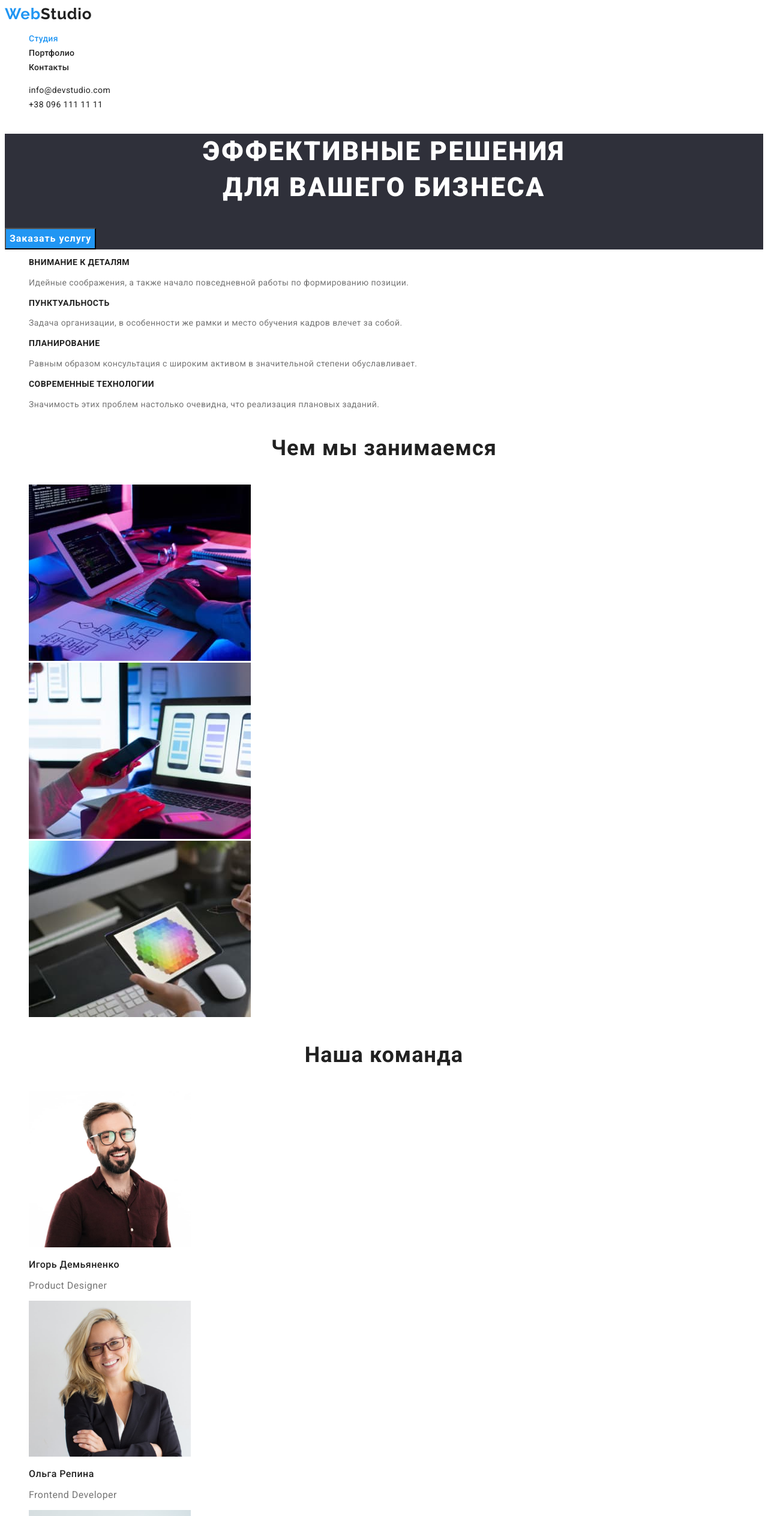
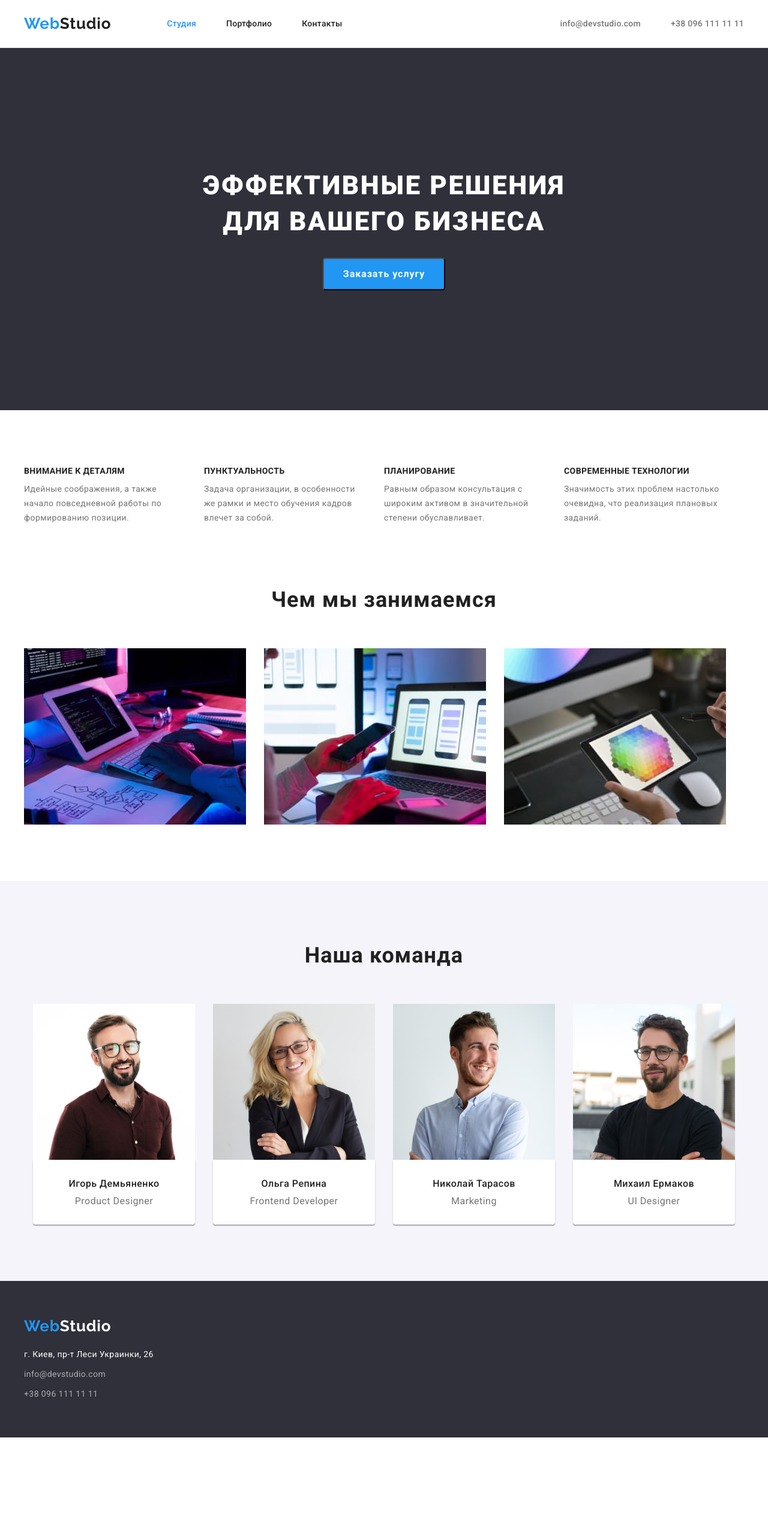
Before and after one commit to olenkasereda/goit-markup-hw-02, a plain HTML site: page index.html in a window 1280 px wide. Shown: the top 2528 px of the page at 60% size. After the commit the page ends 2397 px from the top, so only its background shows below. Drawn offline with nearby package versions, Linux system fonts and the light colour scheme.

Commit message:
version-2

```diff
--- a/css/styles.css
+++ b/css/styles.css
@@ -1,24 +1,73 @@
 :root {
-    --brand-color: #2196F3;
+  /* fonts */
+  --main-font: 'Roboto', sans-serif;
+  --secondary-font: 'Raleway', sans-serif;
+
+  /* text colors */
+  --brand-color: #2196f3;
   --text-color: #212121;
-    --accent-color:#FFFFFF;
-    --footer-color: #2F303A;
-    --button-accent: #F5F4FA;
-    --body-color:#757575;
+  --accent-color: #ffffff;
+  --accent-hover-color: #188ce8;
+  /* bg-colors */
+  --footer-color: #2f303a;
+  --button-accent: #f5f4fa;
+  --body-color: #757575;
+  --section-color: #f5f4fa;
 }
-
+h1,
+h2,
+h3,
+h4,
+h5,
+h6,
+p,
+ul {
+  margin: 0;
+  padding: 0;
+}
 body {
-    font-family: 'Roboto', sans-serif;
+  font-family: var(--main-font);
   font-size: 14px;
   color: var(--body-color);
 }
+img {
+  display: block;
+  max-width: 100%;
+  height: auto;
+}
+/*  */
 /* оформляем index.html */
+/*  */
+/* header */
+.header {
+  display: flex;
+  border-bottom: 1px solid #ececec;
+  align-items: center;
+  height: 80px;
+}
+
+.container {
+  display: flex;
+  width: 1200px;
+  /* padding-left: 15px;
+  padding-right: 15px; */
+  margin-left: auto;
+  margin-right: auto;
+}
+.nav-page {
+  display: flex;
+  align-items: center;
+}
+
+.nav .list + .list {
+  margin-left: 50px;
+}
+
 .brand {
-    font-family: 'Raleway', sans-serif;
+  font-family: var(--secondary-font);
   font-weight: 700;
   font-size: 26px;
   line-height: 1.2;
-    /* identical to box height */
   letter-spacing: 0.03em;
   text-decoration: none;
   color: var(--brand-color);
@@ -28,41 +77,61 @@ body {
   color: var(--brand-color);
 }
 .brand-web {
+  padding-top: 24px;
+  padding-bottom: 25px;
+  margin-right: 93px;
   color: var(--text-color);
 }
 .nav {
+  display: flex;
   font-weight: 500;
   line-height: 1.71;
   letter-spacing: 0.02em;
   list-style: none;
 }
 .nav-link {
+  padding-top: 32px;
+  padding-bottom: 32px;
   text-decoration: none;
   color: var(--text-color);
 }
 .nav-link:hover,
-.nav-link:focus
- {
+.nav-link:focus {
   color: var(--brand-color);
 }
-.nav-link.current{
+.nav-link.current {
   color: var(--brand-color);
 }
+
 .address {
+  display: flex;
+  align-items: center;
+  margin-left: auto;
+  font-family: var(--main-font);
   font-weight: 500;
   line-height: 1.71;
   letter-spacing: 0.02em;
   list-style: none;
 }
+.address .list + .list {
+  margin-left: 50px;
+}
 .address-link {
   text-decoration: none;
-    color: var(--text-color);
+  padding-top: 32px;
+  padding-bottom: 32px;
+  color: var(--body-color);
 }
 .address-link:hover,
 .address-link:focus {
   color: var(--brand-color);
 }
+
+/* title */
 .title {
+  padding-top: 200px;
+  padding-bottom: 200px;
+  text-align: center;
   background-color: var(--footer-color);
 }
 .title-text {
@@ -75,24 +144,41 @@ color: var(--text-color);
   color: var(--accent-color);
 }
 .title-button {
+  margin-top: 30px;
+  padding-bottom: 10px;
+  padding-top: 10px;
+  padding-left: 32px;
+  padding-right: 32px;
+  border-radius: 4px;
   font-weight: 700;
   font-size: 16px;
   line-height: 1.88;
   font-family: inherit;
   letter-spacing: 0.06em;
-    color: #FFFFFF;
+  color: #ffffff;
   background-color: var(--brand-color);
   cursor: pointer;
 }
 .title-button:hover,
 .title-button:focus {
   /* color: var(--accent-color); */
-    background-color: #188ce8;
+  background-color: var(--accent-hover-color);
+}
+
+/*    features    */
+.section {
+  padding-top: 94px;
+  padding-bottom: 94px;
 }
 .features {
+  display: flex;
+
   list-style-type: none;
   line-height: 1.71;
   letter-spacing: 0.03em;
+}
+.features .list + .list {
+  margin-left: 30px;
 }
 .features-text {
   font-weight: 700;
@@ -103,29 +189,65 @@ color: var(--text-color);
   color: var(--text-color);
 }
 .features-descr {
+  margin-top: 10px;
   line-height: 1.71;
   letter-spacing: 0.03em;
+  width: 270px;
 }
-.title-section
-{
+.title-section {
   font-weight: 700;
   font-size: 36px;
   line-height: 1.7;
   text-align: center;
   letter-spacing: 0.03em;
-    color:var(--text-color)
+  color: var(--text-color);
+}
+
+/*    work    */
+.work-page {
+  margin-bottom: 94px;
 }
 .work,
 .team {
+  display: flex;
+  margin-top: 50px;
+  justify-content: center;
+
   list-style-type: none;
 }
+.work .list + .list {
+  margin-left: 30px;
+}
+
+/*   team-page    */
+.team-page {
+  padding-top: 94px;
+  padding-bottom: 94px;
+  background-color: var(--section-color);
+}
 .team-title {
+  margin-bottom: 10px;
   font-weight: 500;
   font-size: 16px;
   line-height: 1.19;
   /* identical to box height */
   letter-spacing: 0.03em;
-    color: var(--text-color)
+  color: var(--text-color);
+}
+.card {
+  text-align: center;
+  padding-top: 30px;
+  padding-bottom: 30px;
+
+  background: var(--accent-color);
+  /* material shadow v1 */
+  border: #ffffff;
+  box-shadow: 0px 1px 3px rgba(0, 0, 0, 0.12), 0px 1px 1px rgba(0, 0, 0, 0.14),
+    0px 2px 1px rgba(0, 0, 0, 0.2);
+  border-radius: 0px 0px 4px 4px;
+}
+.team .list + .list {
+  margin-left: 30px;
 }
 .team-desc {
   font-size: 16px;
@@ -133,19 +255,28 @@ color: var(--text-color);
   letter-spacing: 0.03em;
 }
 .footer {
+  padding-top: 60px;
+  padding-bottom: 60px;
   background-color: var(--footer-color);
+}
+.footer-page {
+  display: flex;
+  flex-direction: column;
 }
 .brand-web-footer {
   color: var(--accent-color);
 }
-.address {
-    font-family: 'Roboto';
+.address-footer {
+  margin-top: 20px;
+  font-family: var(--main-font);
   font-style: normal;
   list-style-type: none;
-    font-weight: 400;
   line-height: 1.71;
   letter-spacing: 0.03em;
   color: var(--accent-color);
+}
+.address-footer .list + .list {
+  margin-top: 9px;
 }
 .footer-address-link {
   color: rgba(255, 255, 255, 0.6);
@@ -156,9 +287,14 @@ color: var(--text-color);
 .footer-address-link:focus {
   color: var(--brand-color);
 }
+/*  */
+/*  оформляем portfolio.html */
+/*   */
+.filters {
+  padding-top: 94px;
+  padding-bottom: 50px;
+  justify-content: center;
 
-/*  оформляем portfolio.html */
-.filters {
   font-weight: 500;
   font-size: 16px;
   line-height: 1.62;
@@ -166,7 +302,16 @@ color: var(--text-color);
   color: var(--text-color);
   list-style-type: none;
 }
+.filters .list + .list {
+  margin-left: 8px;
+}
 .filters-button {
+  padding-top: 6px;
+  padding-bottom: 6px;
+  padding-left: 22px;
+  padding-right: 22px;
+  border-radius: 4px;
+  border: none;
   cursor: pointer;
   color: var(--text-color);
   font-size: 16px;
@@ -189,13 +334,32 @@ color: var(--text-color);
   letter-spacing: 0.03em;
 }
 .project-block {
+  padding-bottom: 94px;
+  flex-wrap: wrap;
   list-style-type: none;
+}
+.project-block > .list {
+  margin-right: 30px;
+  margin-bottom: 30px;
+  /* width: calc(100% / 3 - 60px); */
+}
+.project-block .list:nth-child(3n) {
+  margin-right: 0;
+}
+.project-block .list:nth-last-child(-n + 3) {
+  margin-bottom: 0;
+}
+.card-set {
+  padding-top: 20px;
+  padding-bottom: 20px;
+  padding-left: 24px;
+  padding-right: 24px;
+  border: 1px solid #eeeeee;
 }
 .project-title {
   font-weight: 700;
   font-size: 18px;
   line-height: 2;
-    /* identical to box height, or 200% */
   letter-spacing: 0.06em;
   color: var(--text-color);
 }
--- a/index.html
+++ b/index.html
@@ -1,81 +1,157 @@
 <!DOCTYPE html>
 <html lang="ru">
   <head>
-    <meta charset="UTF-8">
-    <meta http-equiv="X-UA-Compatible" content="IE=edge">
-    <meta name="viewport" content="width=device-width, initial-scale=1.0">
+    <meta charset="UTF-8" />
+    <meta http-equiv="X-UA-Compatible" content="IE=edge" />
+    <meta name="viewport" content="width=device-width, initial-scale=1.0" />
     <title>Document</title>
-    <link rel="preconnect" href="https://fonts.googleapis.com">
-    <link rel="preconnect" href="https://fonts.gstatic.com" crossorigin>
-    <link href="https://fonts.googleapis.com/css2?family=Raleway:wght@700&family=Roboto:wght@400;500;700;900&display=swap"
-        rel="stylesheet">
+    <link rel="preconnect" href="https://fonts.googleapis.com" />
+    <link rel="preconnect" href="https://fonts.gstatic.com" crossorigin />
+    <link
+      href="https://fonts.googleapis.com/css2?family=Raleway:wght@700&family=Roboto:wght@400;500;700;900&display=swap"
+      rel="stylesheet"
+    />
+    <link
+      rel="stylesheet"
+      href="https://cdnjs.cloudflare.com/ajax/libs/modern-normalize/1.1.0/modern-normalize.min.css"
+    />
     <link rel="stylesheet" href="./css/styles.css" />
   </head>
   <body>
-    <header>
-        <nav>
-          <a href="./index.html" class="brand" lang="en">Web<span class="brand-web">Studio</span></a>
+    <!-- header -->
+    <header class="header">
+      <div class="container">
+        <nav class="nav-page">
+          <a href="./index.html" class="brand" lang="en"
+            >Web<span class="brand-web">Studio</span></a
+          >
           <ul class="nav">
-              <li> <a href="./index.html" class="nav-link current">Студия</a></li>
-              <li><a href="./portfolio.html" class="nav-link">Портфолио</a></li>
-              <li><a href="/" class="nav-link">Контакты</a></li>
+            <li class="list"><a class="nav-link current" href="./index.html">Студия</a></li>
+            <li class="list"><a class="nav-link" href="./portfolio.html">Портфолио</a></li>
+            <li class="list"><a class="nav-link" href="/">Контакты</a></li>
           </ul>
         </nav>
         <ul class="address">
-            <li><a href="mailto:info@devstudio.com" class="address-link"> info@devstudio.com</a></li>
-            <li><a href="tel:+380961111111" class="address-link">+38 096 111 11 11</a></li>
+          <li class="list">
+            <a class="address-link" href="mailto:info@devstudio.com"> info@devstudio.com</a>
+          </li>
+          <li class="list">
+            <a class="address-link" href="tel:+380961111111">+38 096 111 11 11</a>
+          </li>
         </ul>
+      </div>
     </header>
     <main>
+      <!-- hero -->
       <section class="title">
-                <h1 class="title-text">Эффективные решения <br>для вашего бизнеса</h1>
-                <button type="button" class="title-button">Заказать услугу </button>
+        <h1 class="title-text">Эффективные решения <br />для вашего бизнеса</h1>
+        <button type="button" class="title-button">Заказать услугу</button>
       </section>
-        <section>
-            <h2 hidden> Особенности</h2>
+      <!-- features -->
+      <section class="section">
+        <h2 hidden>Особенности</h2>
         <!-- потом скрить характеристики -->
+        <div class="container">
           <ul class="features">
-                <li><h3 class="features-text">Внимание к деталям</h3><p class="features-descr">Идейные соображения, а также начало повседневной работы по формированию позиции.</p> </li>
-                <li><h3 class="features-text">Пунктуальность</h3><p class="features-descr">Задача организации, в особенности же рамки и место обучения кадров влечет за собой.</p></li>
-                <li><h3 class="features-text">Планирование</h3><p class="features-descr">Равным образом консультация с широким активом в значительной степени обуславливает.</p></li>
-                <li><h3 class="features-text">Современные технологии</h3><p class="features-descr">Значимость этих проблем настолько очевидна, что реализация плановых заданий.</p></li>
+            <li class="list">
+              <h3 class="features-text">Внимание к деталям</h3>
+              <p class="features-descr">
+                Идейные соображения, а также начало повседневной работы по формированию позиции.
+              </p>
+            </li>
+            <li class="list">
+              <h3 class="features-text">Пунктуальность</h3>
+              <p class="features-descr">
+                Задача организации, в особенности же рамки и место обучения кадров влечет за собой.
+              </p>
+            </li>
+            <li class="list">
+              <h3 class="features-text">Планирование</h3>
+              <p class="features-descr">
+                Равным образом консультация с широким активом в значительной степени обуславливает.
+              </p>
+            </li>
+            <li class="list">
+              <h3 class="features-text">Современные технологии</h3>
+              <p class="features-descr">
+                Значимость этих проблем настолько очевидна, что реализация плановых заданий.
+              </p>
+            </li>
           </ul>
+        </div>
       </section>
-       <section>
+      <!-- work -->
+      <section class="work-page">
         <h2 class="title-section">Чем мы занимаемся</h2>
+        <div class="container">
           <ul class="work">
-               <li><img src="./images/box_1.jpg" alt="работа за компьютером" width="370"></li>
-               <li><img src="./images/box_2.jpg" alt="работа за телефонам" width="370"></li>
-               <li><img src="./images/box_3.jpg" alt="работа за планшетом" width="370"></li>
+            <li class="list">
+              <img src="./images/box_1.jpg" alt="работа за компьютером" width="370" />
+            </li>
+            <li class="list">
+              <img src="./images/box_2.jpg" alt="работа за телефонам" width="370" />
+            </li>
+            <li class="list">
+              <img src="./images/box_3.jpg" alt="работа за планшетом" width="370" />
+            </li>
           </ul>
+        </div>
       </section>
-        <section>
+      <!-- team -->
+      <section class="team-page">
         <h2 class="title-section">Наша команда</h2>
         <ul class="team">
-                <li><img src="./images/img-3.jpg" alt="мужчина" width="270">
-                    <h3 class="team-title">Игорь Демьяненко</h3><p lang="en" class="team-desc"> Product Designer</p>
+          <li class="list">
+            <img src="./images/img-3.jpg" alt="мужчина" width="270" />
+            <div class="card">
+              <h3 class="team-title">Игорь Демьяненко</h3>
+              <p lang="en" class="team-desc">Product Designer</p>
+            </div>
           </li>
-                <li><img src="./images/img-2.jpg" alt="женщина" width="270">
-                    <h3 class="team-title">Ольга Репина</h3><p lang="en" class="team-desc">Frontend Developer</p>
+          <li class="list">
+            <img src="./images/img-2.jpg" alt="женщина" width="270" />
+            <div class="card">
+              <h3 class="team-title">Ольга Репина</h3>
+              <p lang="en" class="team-desc">Frontend Developer</p>
+            </div>
           </li>
-                <li><img src="./images/img-1.jpg" alt="мужчина" width="270">
-                    <h3 class="team-title">Николай Тарасов</h3><p lang="en" class="team-desc">Marketing</p>
+          <li class="list">
+            <img src="./images/img-1.jpg" alt="мужчина" width="270" />
+            <div class="card">
+              <h3 class="team-title">Николай Тарасов</h3>
+              <p lang="en" class="team-desc">Marketing</p>
+            </div>
           </li>
-                <li><img src="./images/img.jpg" alt="мужчина" width="270">
-                    <h3 class="team-title">Михаил Ермаков</h3><p lang="en" class="team-desc">UI Designer</p>
+          <li class="list">
+            <img src="./images/img.jpg" alt="мужчина" width="270" />
+            <div class="card">
+              <h3 class="team-title">Михаил Ермаков</h3>
+              <p lang="en" class="team-desc">UI Designer</p>
+            </div>
           </li>
         </ul>
       </section>
     </main>
+    <!-- footer -->
     <footer class="footer">
-        <a href="/" class="brand" lang="en">Web<span class="brand-web-footer"> Studio</span></a>
+      <div class="container footer-page">
+        <a class="brand" href="./index.html" lang="en"
+          >Web<span class="brand-web-footer">Studio</span></a
+        >
         <address>
-            <ul class="address">
-                <li>г. Киев, пр-т Леси Украинки, 26</li>
-                <li><a href="mailto:info@devstudio.com" class="footer-address-link"> info@devstudio.com</a></li>
-                <li><a href="tel:+380961111111" class="footer-address-link">+38 096 111 11 11</a></li>
+          <ul class="address-footer">
+            <li class="list">г. Киев, пр-т Леси Украинки, 26</li>
+            <li class="list">
+              <a href="mailto:info@devstudio.com" class="footer-address-link">
+                info@devstudio.com</a
+              >
+            </li>
+            <li class="list">
+              <a href="tel:+380961111111" class="footer-address-link">+38 096 111 11 11</a>
+            </li>
           </ul>
         </address>
+      </div>
     </footer>
   </body>
 </html>
```
Also changed, not shown: portfolio.html (+87 -49 lines). Lines whose indentation alone changed are shown as unchanged.
